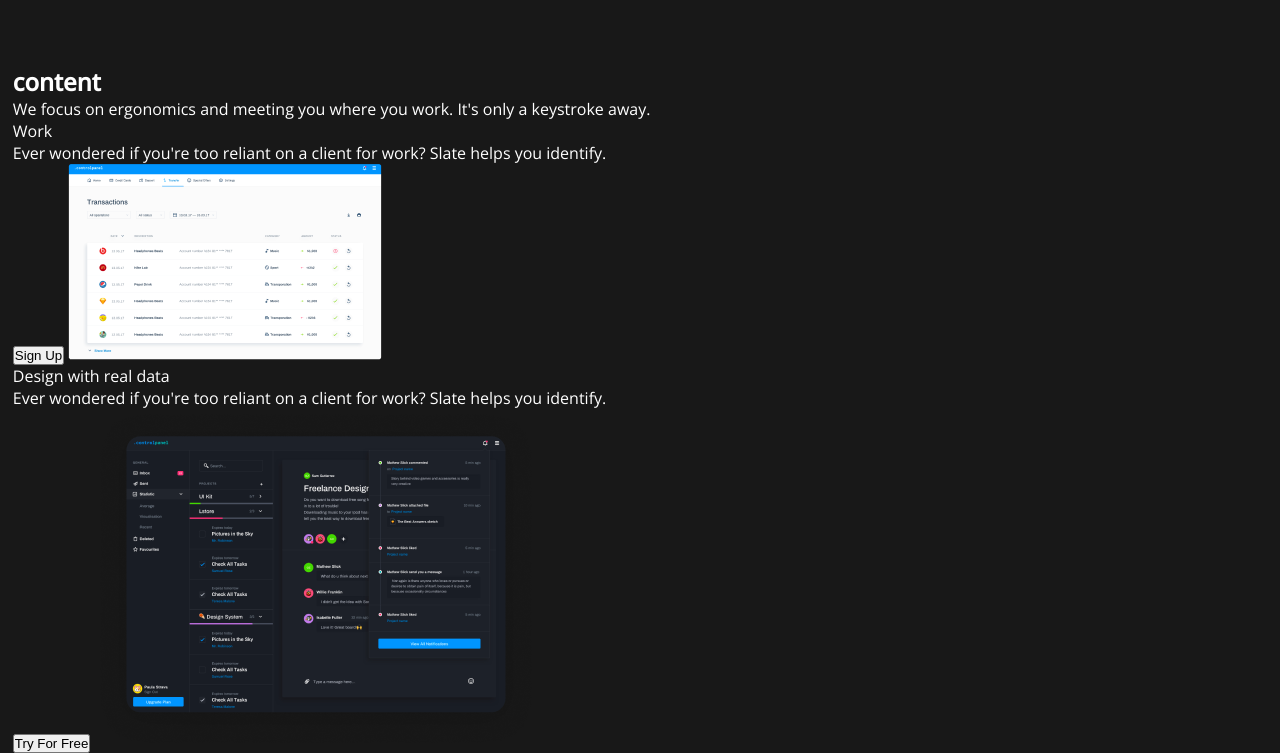
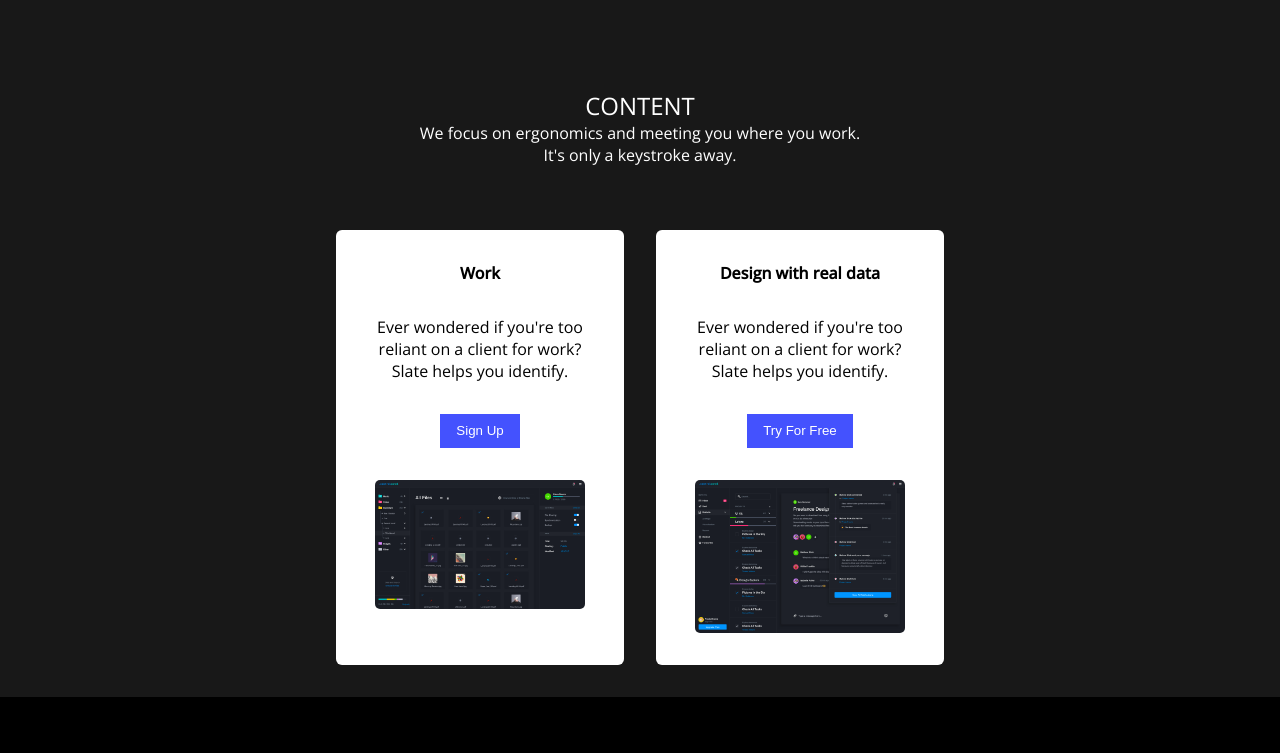
Before and after one commit to adii1203/figland-landing-page, a website: page index.html in a window 1280 px wide. Shown: the part 2030-2783 px from the top of the page. After the commit the page ends 2727 px from the top, so only its background shows below. Drawn offline with nearby package versions, Linux system fonts and the light colour scheme.

Commit message:
content section complate

```diff
--- a/index.html
+++ b/index.html
@@ -88,20 +88,20 @@
         <div class="contents">
             <div class="content-head">
                 <h2>content</h2>
-                <p>We focus on ergonomics and meeting you where you work. It's only a keystroke away.</p>
+                <p>We focus on ergonomics and meeting you where you work. <br> It's only a keystroke away.</p>
             </div>
             <div class="content-body">
-                <div class="left">
+                <div class="left box">
                     <p>Work</p>
                     <p>Ever wondered if you're too reliant on a client for work? Slate helps you identify.</p>
                     <button>Sign Up</button>
-                    <img src="assets/content-white.png" alt="">
+                    <img src="assets/content-1.png" alt="">
                 </div>
-                <div class="right">
+                <div class="right box">
                     <p>Design with real data</p>
                     <p>Ever wondered if you're too reliant on a client for work? Slate helps you identify.</p>
                     <button>Try For Free</button>
-                    <img src="assets/content-dark.png" alt="">
+                    <img src="assets/content-2.png" alt="">
                 </div>
             </div>
         </div>
--- a/sass/main.scss
+++ b/sass/main.scss
@@ -213,6 +213,7 @@ body{
 
 
             .img{
+                position: relative;
                 display: grid;
                 place-content: center;
                 margin-top: 2.5rem;
@@ -222,7 +223,10 @@ body{
 
                 & :last-child{
                     width: 280px;
-                    transform: translateY(-120px) translateX(25px);
+                    position: absolute;
+                    bottom: -60px;
+                    left: 40px;
+                    // transform: translateY(-120px) translateX(25px);
                 }
             }
 
@@ -232,6 +236,7 @@ body{
                 flex-direction: column;
                 align-items: center;
                 gap: 2rem;
+                margin-top: 6rem;
 
 
                 .highlight > div p{
@@ -251,6 +256,62 @@ body{
                     line-height: 1.7;
                     margin-top: .8rem;
                 }
+            }
+        }
+    }
+}
+
+// content section
+
+.contents{
+    margin-top: 6rem;
+    .content-head{
+        text-align: center;
+        padding: 0 .8rem;
+
+        & h2{
+            font-weight: 300;
+            text-transform: uppercase;
+        }
+
+        & p{
+            font-weight: 300;
+            font-size: 1rem;
+        }
+    }
+    .content-body{
+        padding: 1rem 2rem;
+        margin-top: 3rem;
+
+        .box{
+            text-align: center;
+            display: flex;
+            gap: 2rem;
+            flex-direction: column;
+            align-items: center;
+            background-color: #fff;
+            color: #000;
+            margin-bottom: 1rem;
+            padding: 2rem;
+            border-radius: 6px;
+            width: 18rem;
+
+
+            & p:nth-child(1){
+                font-weight: 600;
+            }
+            & button{
+                background-color: #4452FE;
+                color: #fff;
+                border: none;
+                font-weight: 500;
+                padding: .6rem 1rem;
+                cursor: pointer;
+            }
+
+            & img{
+                width: 210px;
+                border-radius: 5px;
             }
         }
     }
@@ -302,4 +363,13 @@ body{
             margin-top: 2rem;
         }
     }
+
+    .contents{
+
+        .content-body{
+            display: flex;
+            justify-content: center;
+            gap: 2rem;
+        }
+    }
 }
--- a/script.js
+++ b/script.js
@@ -93,7 +93,6 @@ gsap.from('.highlight > p',{
     scrollTrigger:{
         trigger:".features-head p",
         start:startPoition(),
-        markers:true,
     }
 })
 
```
Also changed, not shown: assets/content-1.png (added), assets/content-2.png (added), assets/content-dark.png (deleted), assets/content-white.png (deleted), sass/main.css, 1 other file.
